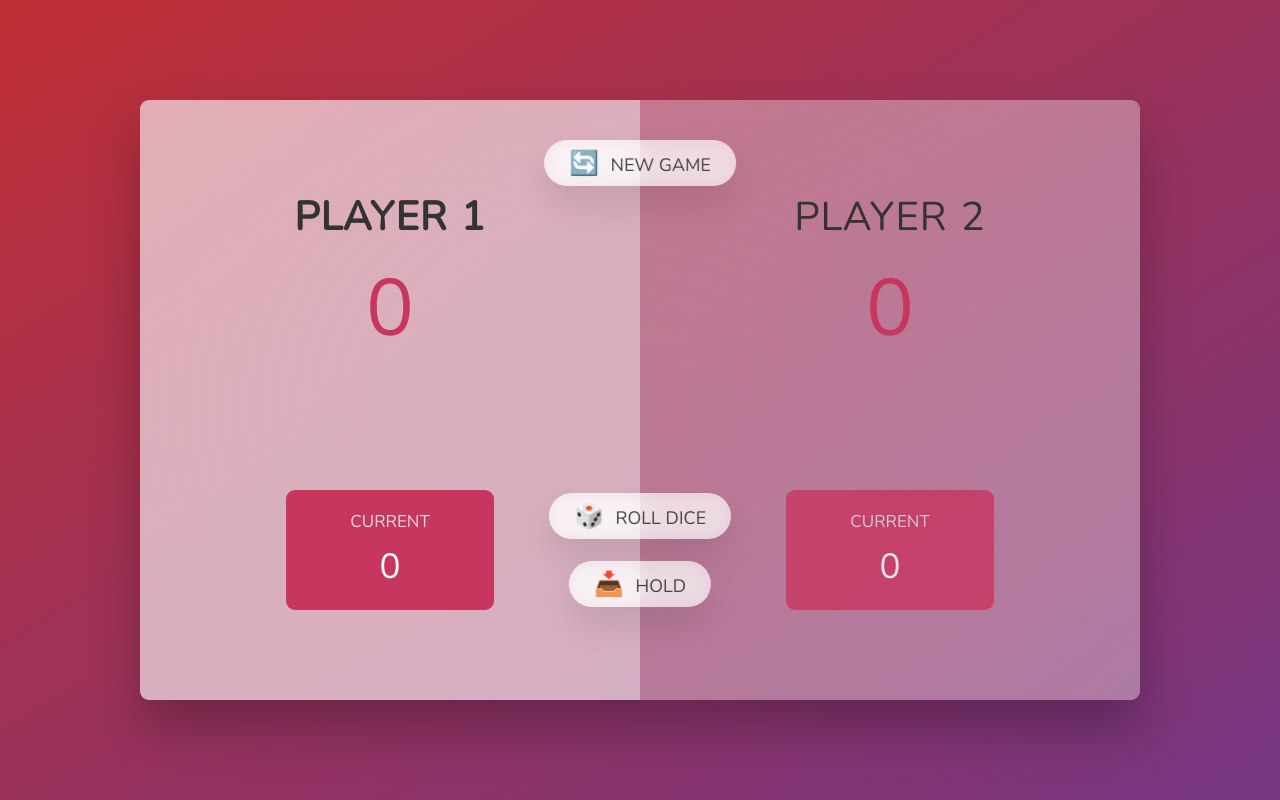
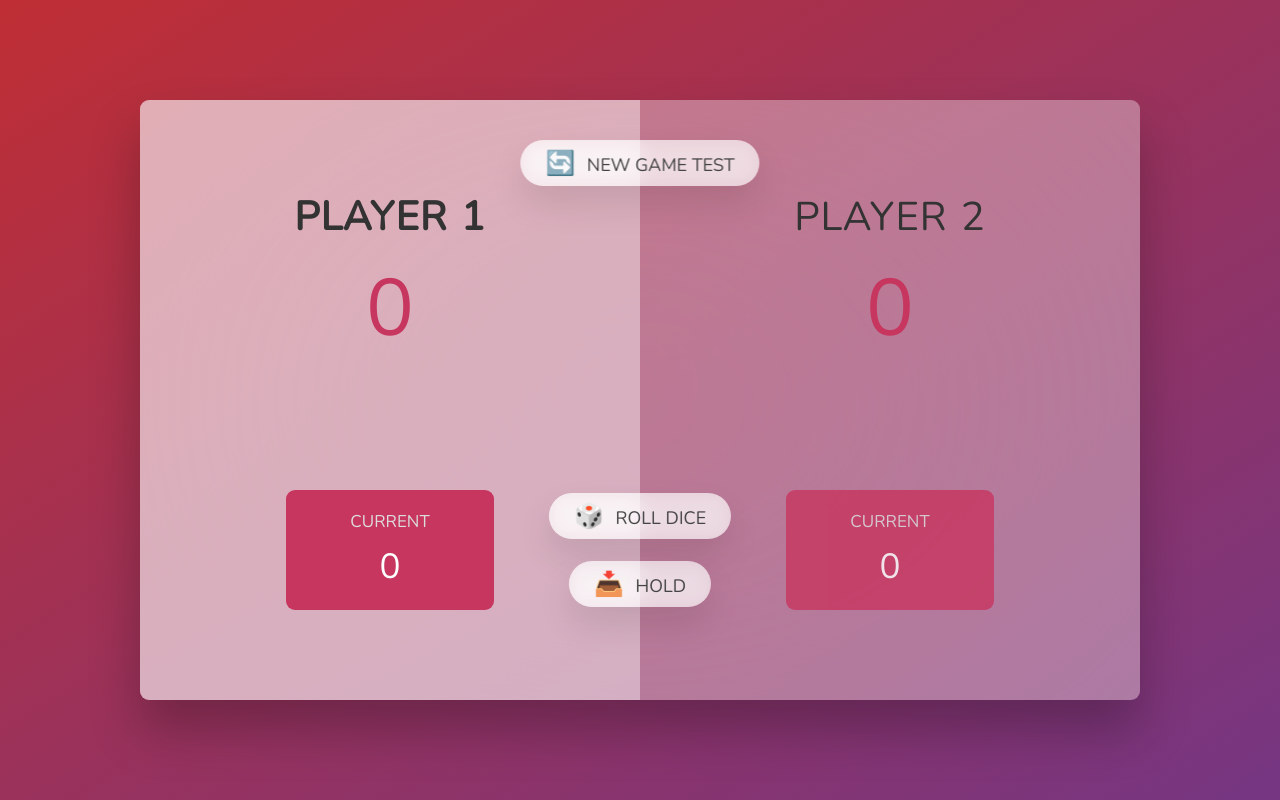
Before and after one commit to Vinnn12/PigGame, a plain HTML site: page index.html in a window 1280 px wide. Drawn offline with nearby package versions, Linux system fonts and the light colour scheme.

```diff
--- a/index.html
+++ b/index.html
@@ -1,5 +1,6 @@
 <!DOCTYPE html>
 <html lang="en">
+
 <head>
   <meta charset="UTF-8" />
   <meta name="viewport" content="width=device-width, initial-scale=1.0" />
@@ -7,6 +8,7 @@
   <link rel="stylesheet" href="style.css" />
   <title>Pig Game</title>
 </head>
+
 <body>
   <main>
     <section class="player player--0 player--active">
@@ -27,10 +29,11 @@
     </section>
 
     <img src="dice-5.png" alt="Playing dice" class="dice" />
-      <button class="btn btn--new">🔄 New game</button>
+    <button class="btn btn--new">🔄 New game test</button>
     <button class="btn btn--roll">🎲 Roll dice</button>
     <button class="btn btn--hold">📥 Hold</button>
   </main>
   <script src="script.js"></script>
 </body>
+
 </html>
```
Lines whose indentation alone changed are shown as unchanged.
